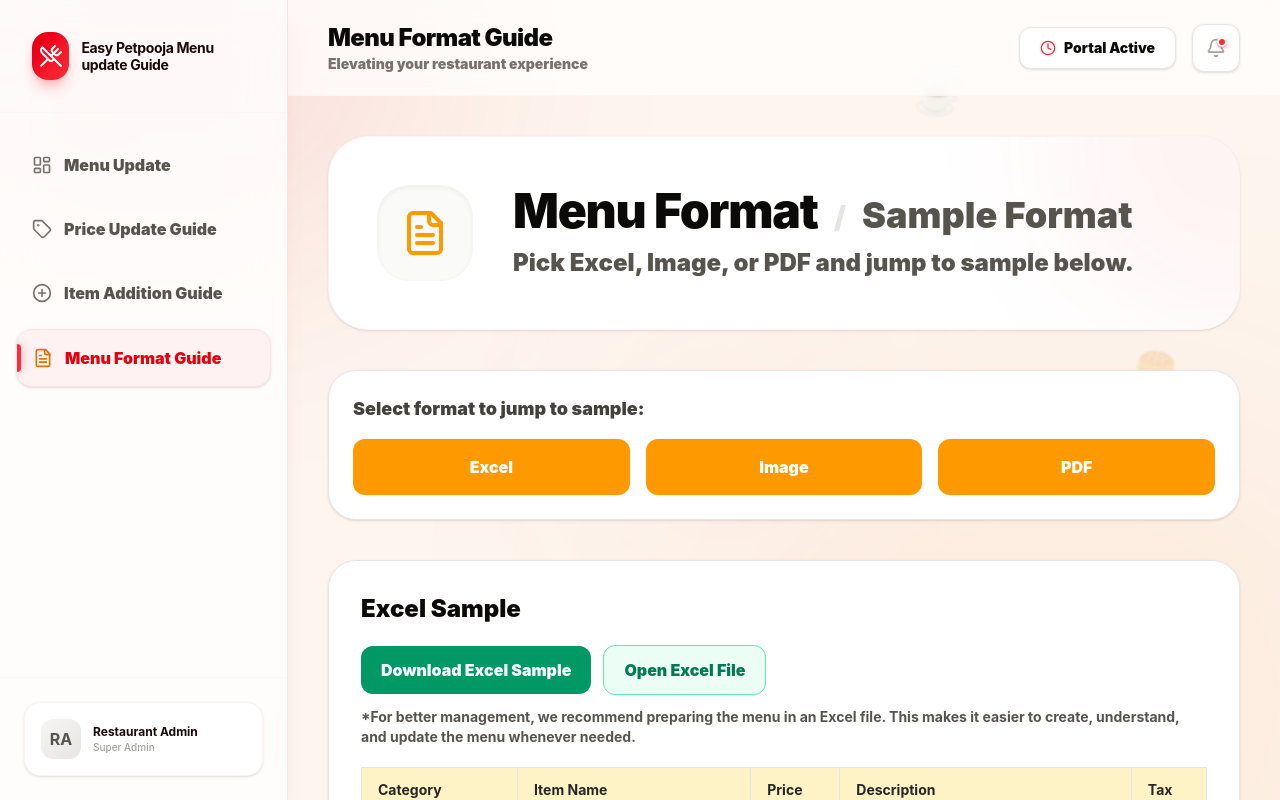
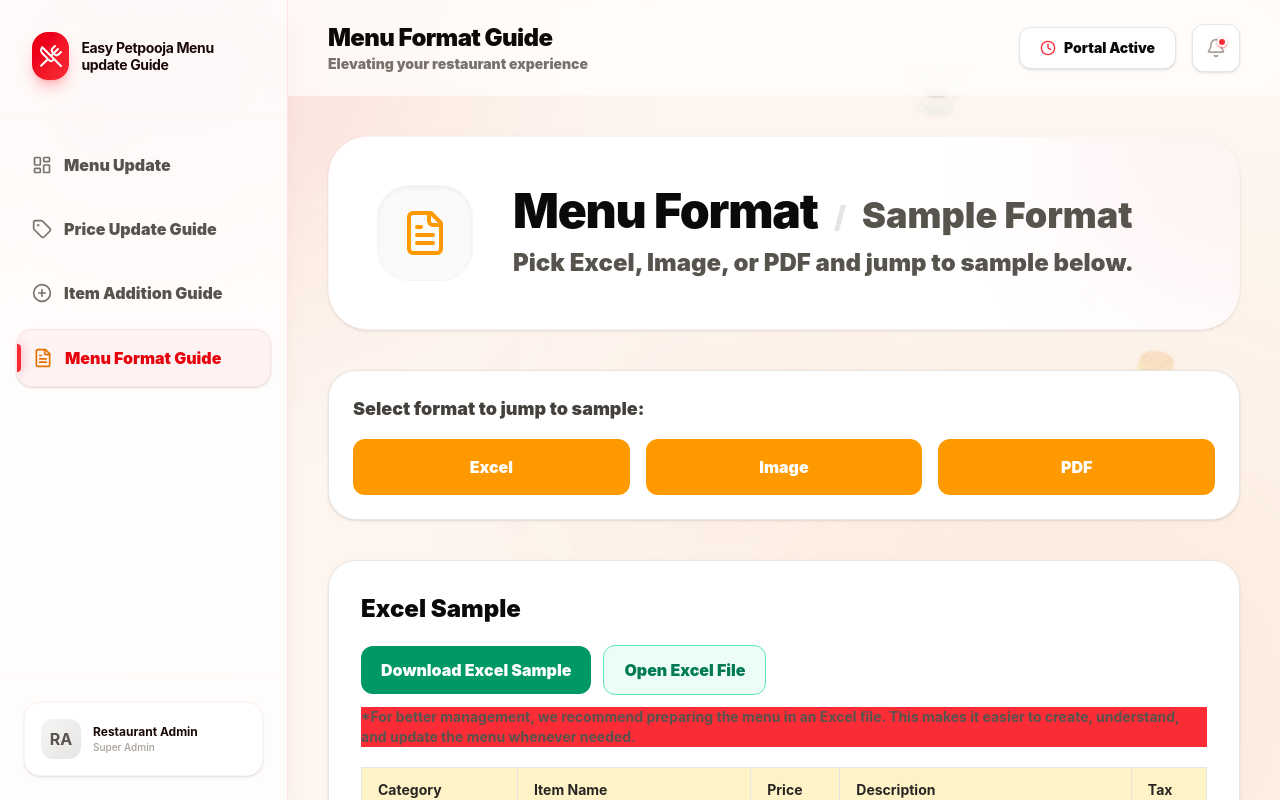
Before and after one commit to riteshgavade53-blip/petpooja-menu-portal, a React (Vite) app: page / in a window 1280 px wide. Both pictures are taken after a click on the button "Menu Format Guide". Shown: the top 800 px of the page. Built offline with nearby package versions, Linux system fonts and the light colour scheme.

Commit message:
Update App.tsx

```diff
--- a/src/App.tsx
+++ b/src/App.tsx
@@ -1546,7 +1546,7 @@ function MenuFormatGuide() {
           >
             Open Excel File
           </a>
-          <p className="text-sm font-bold text-stone-600">
+          <p className="text-sm font-bold text-stone-600 bg-red-500">
             *For better management, we recommend preparing the menu in an Excel file. This makes it easier to create, understand, and update the menu whenever needed.
           </p>
         </div>
```
